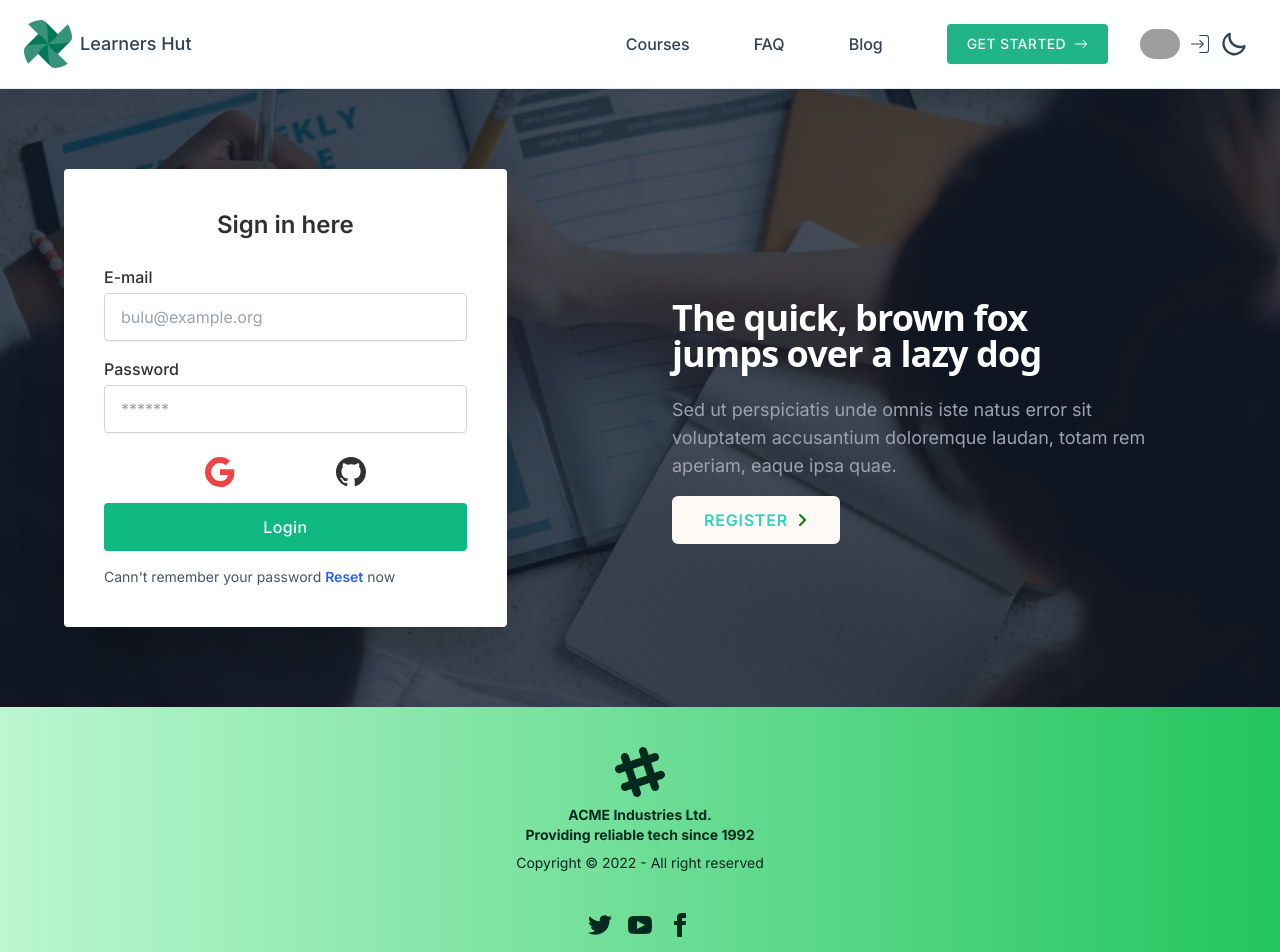
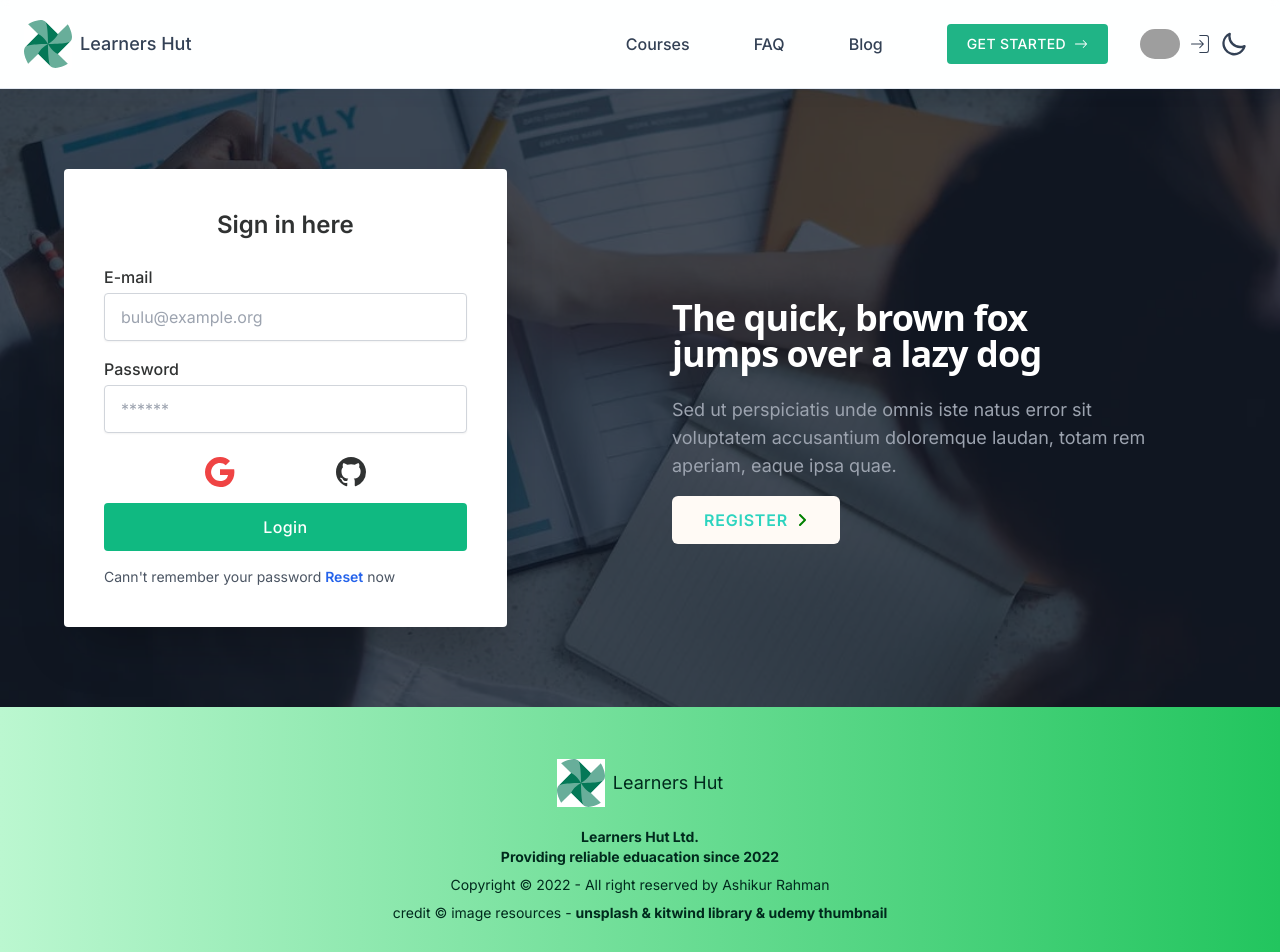
Before and after one commit to Ashikur540/Learners-Hut-Client, a React (Create React App) app: page /login in a window 1280 px wide. Shown: the top 952 px of the page. Built offline with nearby package versions, Linux system fonts and the light colour scheme; no server answers; grey boxes are pictures that could not be loaded.

Commit message:
corrections

```diff
--- a/src/Components/Pages/Authentication/Login/Login.jsx
+++ b/src/Components/Pages/Authentication/Login/Login.jsx
@@ -158,7 +158,7 @@ const Login = () => {
                                     </div>
                                     <div className="mt-4 mb-2 sm:mb-4 flex flex-row justify-evenly items-center">
                                         <button className="w-auto" alt="" onClick={handleGoogleSignin} ><BsGoogle className="text-red-500 text-3xl" /></button>
-                                        <button className="w-auto" alt=""  ><BsGithub className="text-accent-500 text-3xl" /></button>
+                                        <button className="w-auto" alt="" onClick={() => { toast.info("Currently not availale.\n We are working on it") }}  ><BsGithub className="text-accent-100 text-3xl" /></button>
 
                                     </div>
 
--- a/src/Components/Pages/Shared/Footer/Footer.jsx
+++ b/src/Components/Pages/Shared/Footer/Footer.jsx
@@ -5,17 +5,47 @@ const Footer = () => {
         <>
             <footer className="footer footer-center p-10 bg-gradient-to-r from-green-200 to-green-500 text-primary-content">
                 <div>
-                    <svg width="50" height="50" viewBox="0 0 24 24" xmlns="http://www.w3.org/2000/svg" fillRule="evenodd" clipRule="evenodd" className="inline-block fill-current"><path d="M22.672 15.226l-2.432.811.841 2.515c.33 1.019-.209 2.127-1.23 2.456-1.15.325-2.148-.321-2.463-1.226l-.84-2.518-5.013 1.677.84 2.517c.391 1.203-.434 2.542-1.831 2.542-.88 0-1.601-.564-1.86-1.314l-.842-2.516-2.431.809c-1.135.328-2.145-.317-2.463-1.229-.329-1.018.211-2.127 1.231-2.456l2.432-.809-1.621-4.823-2.432.808c-1.355.384-2.558-.59-2.558-1.839 0-.817.509-1.582 1.327-1.846l2.433-.809-.842-2.515c-.33-1.02.211-2.129 1.232-2.458 1.02-.329 2.13.209 2.461 1.229l.842 2.515 5.011-1.677-.839-2.517c-.403-1.238.484-2.553 1.843-2.553.819 0 1.585.509 1.85 1.326l.841 2.517 2.431-.81c1.02-.33 2.131.211 2.461 1.229.332 1.018-.21 2.126-1.23 2.456l-2.433.809 1.622 4.823 2.433-.809c1.242-.401 2.557.484 2.557 1.838 0 .819-.51 1.583-1.328 1.847m-8.992-6.428l-5.01 1.675 1.619 4.828 5.011-1.674-1.62-4.829z"></path></svg>
+                    <Link
+                        id="logo"
+                        aria-label="logo"
+                        aria-current="page"
+                        className="flex items-center gap-2 whitespace-nowrap py-3 text-lg focus:outline-none lg:flex-1"
+                        to="/"
+                    >
+                        <svg
+                            width="300"
+                            height="300"
+                            viewBox="0 0 300 300"
+                            fill="none"
+                            xmlns="http://www.w3.org/2000/svg"
+                            className="h-12 w-12 bg-secondary"
+                        >
+                            <path
+                                fillRule="evenodd"
+                                clipRule="evenodd"
+                                d="M88.1121 88.1134L150.026 150.027L150.027 150.027L150.027 150.027L150.028 150.027L150.027 150.026L88.1133 88.1122L88.1121 88.1134ZM273.878 273.877C272.038 274.974 196.128 319.957 165.52 289.349L88.1124 211.942L26.1434 273.911C26.1434 273.911 -20.3337 196.504 10.651 165.519L88.1121 88.1134L26.1417 26.1433C26.1417 26.1433 69.6778 0.00338007 104.519 0H0V300H300V0H104.533C116.144 0.00112664 126.789 2.90631 134.534 10.651L211.941 88.1123L273.877 26.177C274.974 28.0159 319.957 103.926 289.349 134.535L211.942 211.942L273.878 273.877ZM273.878 273.877L273.912 273.857V273.911L273.878 273.877ZM273.877 26.177L273.911 26.1429H273.857C273.857 26.1429 273.863 26.1544 273.877 26.177Z"
+                                fill="white"
+                            />
+                            <path
+                                fillRule="evenodd"
+                                clipRule="evenodd"
+                                d="M0 0H300V300H0V0ZM150.026 150.025C121.715 99.731 88.1131 88.1122 88.1131 88.1122L10.6508 165.519C10.6508 165.519 26.143 150.027 150.026 150.027H150.027C150.026 150.027 150.026 150.027 150.026 150.027L150.026 150.027C99.731 178.339 88.1124 211.941 88.1124 211.941L165.52 289.348C165.52 289.348 150.032 273.86 150.027 150.027H150.029C178.341 200.323 211.944 211.942 211.944 211.942L289.352 134.535C289.352 134.535 273.864 150.023 150.027 150.027V150.027L150.027 150.027C200.322 121.715 211.941 88.1125 211.941 88.1125L134.534 10.651C134.534 10.651 150.026 26.1431 150.026 150.025ZM150.027 150.027L150.026 150.027C150.026 150.026 150.026 150.026 150.026 150.025C150.026 150.025 150.027 150.026 150.027 150.027ZM150.027 150.027L150.027 150.026L150.027 150.027C150.027 150.027 150.027 150.027 150.027 150.027L150.027 150.027ZM150.027 150.027C150.027 150.027 150.027 150.027 150.027 150.027H150.027L150.027 150.027Z"
+                                fill="rgba(255,255,255,.4)"
+                            />
+                        </svg>
+                        Learners Hut
+                    </Link>
                     <p className="font-bold">
-                        ACME Industries Ltd. <br />Providing reliable tech since 1992
+                        Learners Hut Ltd. <br />Providing reliable eduacation since 2022
                     </p>
-                    <p>Copyright © 2022 - All right reserved</p>
+                    <p>Copyright © 2022 - All right reserved by Ashikur Rahman</p>
+                    <p>credit © image resources - <b>unsplash & kitwind library & udemy thumbnail</b></p>
                 </div>
                 <div>
                     <div className="grid grid-flow-col gap-4">
-                        <Link><svg xmlns="http://www.w3.org/2000/svg" width="24" height="24" viewBox="0 0 24 24" className="fill-current"><path d="M24 4.557c-.883.392-1.832.656-2.828.775 1.017-.609 1.798-1.574 2.165-2.724-.951.564-2.005.974-3.127 1.195-.897-.957-2.178-1.555-3.594-1.555-3.179 0-5.515 2.966-4.797 6.045-4.091-.205-7.719-2.165-10.148-5.144-1.29 2.213-.669 5.108 1.523 6.574-.806-.026-1.566-.247-2.229-.616-.054 2.281 1.581 4.415 3.949 4.89-.693.188-1.452.232-2.224.084.626 1.956 2.444 3.379 4.6 3.419-2.07 1.623-4.678 2.348-7.29 2.04 2.179 1.397 4.768 2.212 7.548 2.212 9.142 0 14.307-7.721 13.995-14.646.962-.695 1.797-1.562 2.457-2.549z"></path></svg></Link>
-                        <Link><svg xmlns="http://www.w3.org/2000/svg" width="24" height="24" viewBox="0 0 24 24" className="fill-current"><path d="M19.615 3.184c-3.604-.246-11.631-.245-15.23 0-3.897.266-4.356 2.62-4.385 8.816.029 6.185.484 8.549 4.385 8.816 3.6.245 11.626.246 15.23 0 3.897-.266 4.356-2.62 4.385-8.816-.029-6.185-.484-8.549-4.385-8.816zm-10.615 12.816v-8l8 3.993-8 4.007z"></path></svg></Link>
-                        <Link><svg xmlns="http://www.w3.org/2000/svg" width="24" height="24" viewBox="0 0 24 24" className="fill-current"><path d="M9 8h-3v4h3v12h5v-12h3.642l.358-4h-4v-1.667c0-.955.192-1.333 1.115-1.333h2.885v-5h-3.808c-3.596 0-5.192 1.583-5.192 4.615v3.385z"></path></svg></Link>
+                        <a href="https://www.facebook.com/ashik.201.35.540"><svg xmlns="http://www.w3.org/2000/svg" width="24" height="24" viewBox="0 0 24 24" className="fill-current"><path d="M24 4.557c-.883.392-1.832.656-2.828.775 1.017-.609 1.798-1.574 2.165-2.724-.951.564-2.005.974-3.127 1.195-.897-.957-2.178-1.555-3.594-1.555-3.179 0-5.515 2.966-4.797 6.045-4.091-.205-7.719-2.165-10.148-5.144-1.29 2.213-.669 5.108 1.523 6.574-.806-.026-1.566-.247-2.229-.616-.054 2.281 1.581 4.415 3.949 4.89-.693.188-1.452.232-2.224.084.626 1.956 2.444 3.379 4.6 3.419-2.07 1.623-4.678 2.348-7.29 2.04 2.179 1.397 4.768 2.212 7.548 2.212 9.142 0 14.307-7.721 13.995-14.646.962-.695 1.797-1.562 2.457-2.549z"></path></svg></a>
+                        <a href="https://www.youtube.com/channel/UC2H_HFY8wDeXovk61hpY-Ug"><svg xmlns="http://www.w3.org/2000/svg" width="24" height="24" viewBox="0 0 24 24" className="fill-current"><path d="M19.615 3.184c-3.604-.246-11.631-.245-15.23 0-3.897.266-4.356 2.62-4.385 8.816.029 6.185.484 8.549 4.385 8.816 3.6.245 11.626.246 15.23 0 3.897-.266 4.356-2.62 4.385-8.816-.029-6.185-.484-8.549-4.385-8.816zm-10.615 12.816v-8l8 3.993-8 4.007z"></path></svg></a>
+                        <a href="https://www.facebook.com/ashik.201.35.540"><svg xmlns="http://www.w3.org/2000/svg" width="24" height="24" viewBox="0 0 24 24" className="fill-current"><path d="M9 8h-3v4h3v12h5v-12h3.642l.358-4h-4v-1.667c0-.955.192-1.333 1.115-1.333h2.885v-5h-3.808c-3.596 0-5.192 1.583-5.192 4.615v3.385z"></path></svg></a>
                     </div>
                 </div>
             </footer>
--- a/src/Components/Pages/Shared/Header/Header.jsx
+++ b/src/Components/Pages/Shared/Header/Header.jsx
@@ -9,7 +9,7 @@ export default function Navbar() {
 
     // states
     const [isToggleOpen, setIsToggleOpen] = useState(false)
-    const [dark, setDark] = useState(false)
+    const [dark, setDark] = useState(false);
 
     // contexts
     const { user, UserSignOut } = useContext(AuthContext);
@@ -62,7 +62,7 @@ export default function Navbar() {
                                     fillRule="evenodd"
                                     clipRule="evenodd"
                                     d="M0 0H300V300H0V0ZM150.026 150.025C121.715 99.731 88.1131 88.1122 88.1131 88.1122L10.6508 165.519C10.6508 165.519 26.143 150.027 150.026 150.027H150.027C150.026 150.027 150.026 150.027 150.026 150.027L150.026 150.027C99.731 178.339 88.1124 211.941 88.1124 211.941L165.52 289.348C165.52 289.348 150.032 273.86 150.027 150.027H150.029C178.341 200.323 211.944 211.942 211.944 211.942L289.352 134.535C289.352 134.535 273.864 150.023 150.027 150.027V150.027L150.027 150.027C200.322 121.715 211.941 88.1125 211.941 88.1125L134.534 10.651C134.534 10.651 150.026 26.1431 150.026 150.025ZM150.027 150.027L150.026 150.027C150.026 150.026 150.026 150.026 150.026 150.025C150.026 150.025 150.027 150.026 150.027 150.027ZM150.027 150.027L150.027 150.026L150.027 150.027C150.027 150.027 150.027 150.027 150.027 150.027L150.027 150.027ZM150.027 150.027C150.027 150.027 150.027 150.027 150.027 150.027H150.027L150.027 150.027Z"
-                                    fill="rgba(255,255,255,.2)"
+                                    fill="rgba(255,255,255,.4)"
                                 />
                             </svg>
                             Learners Hut
```
